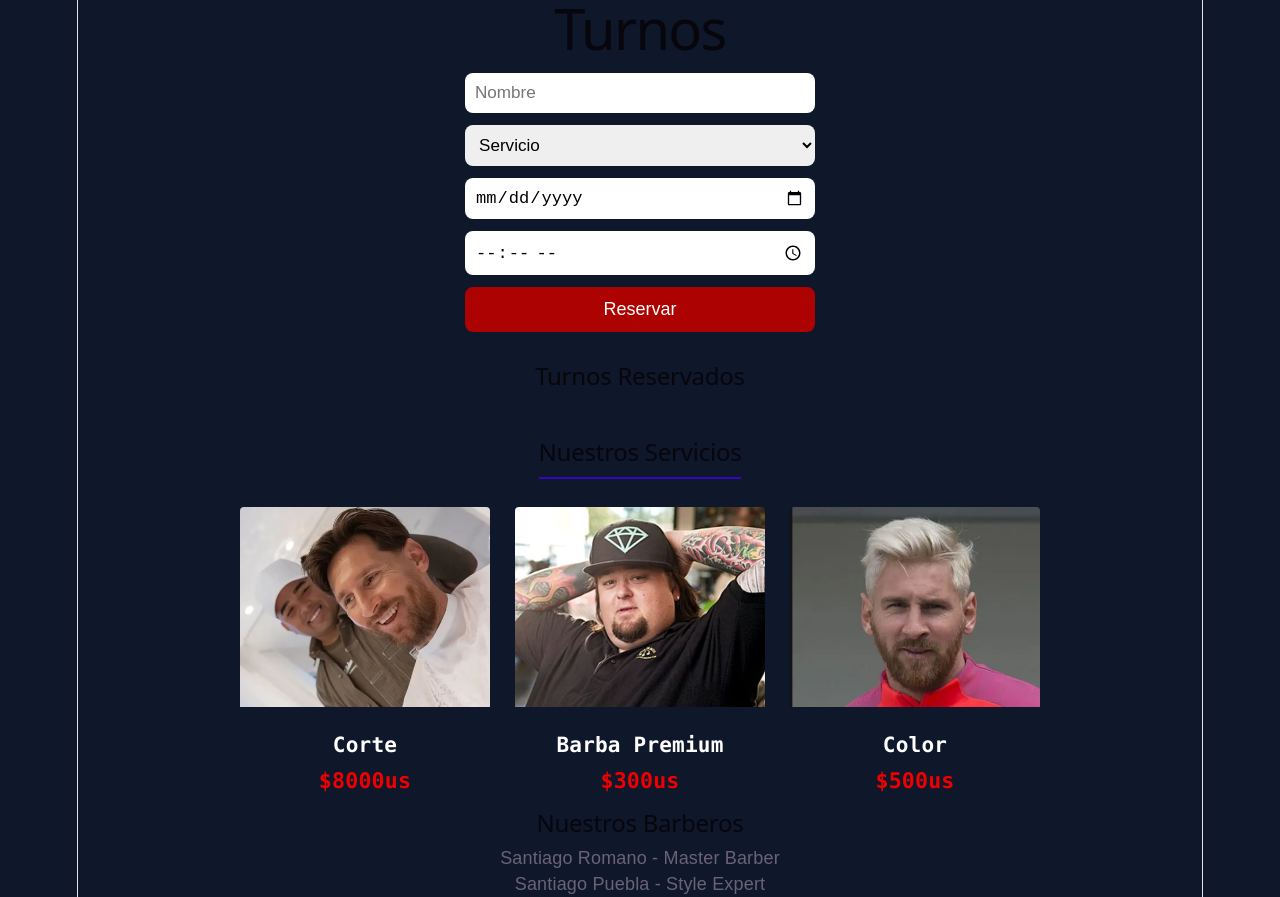
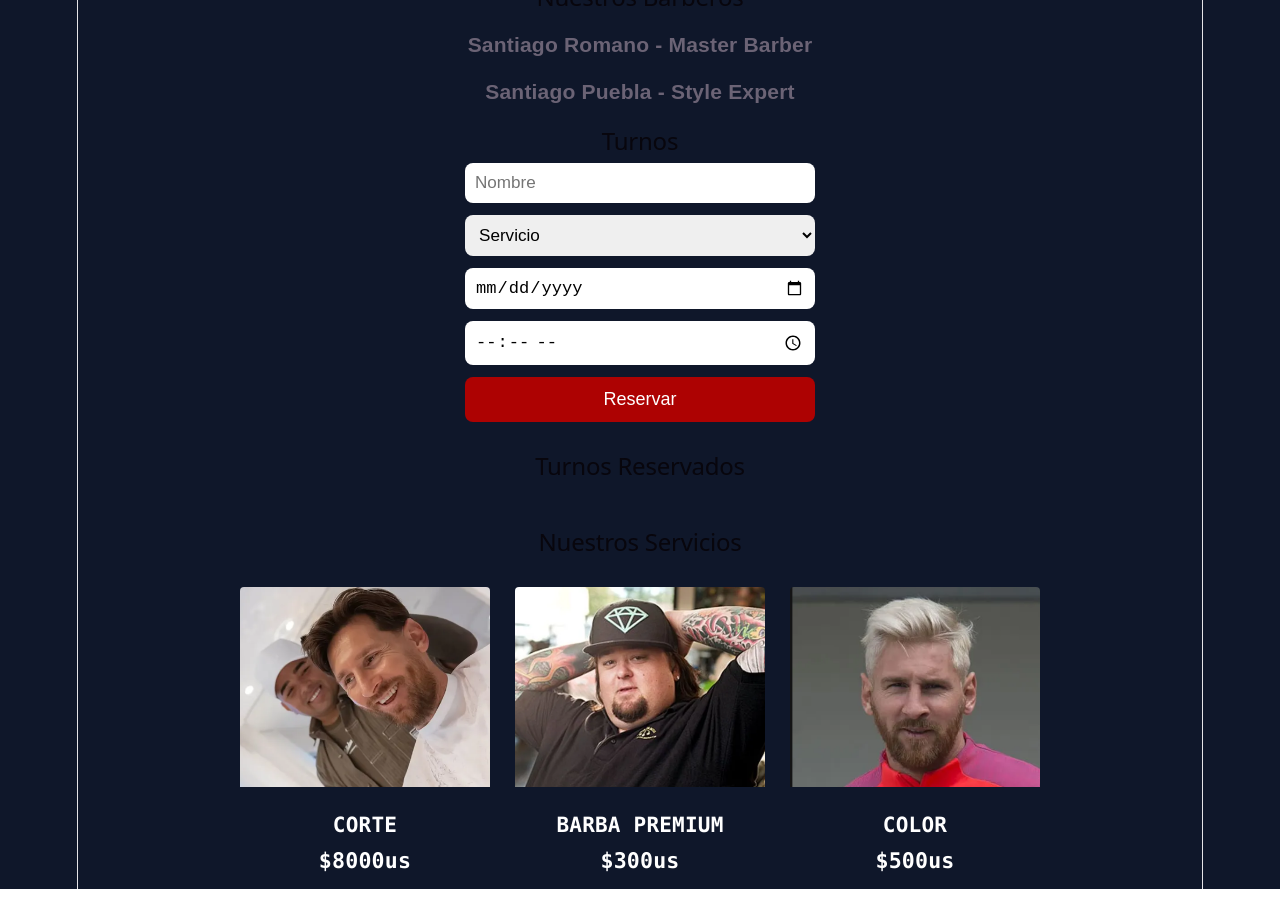
Before and after one commit to SantiDev03/puebla-romano, a React (Vite) app: page / in a window 1280 px wide. Shown: the part 600-1497 px from the top of the page. Built offline with nearby package versions, Linux system fonts and the light colour scheme.

Commit message:
Modificaciones en el orden de los imports

```diff
--- a/src/App.jsx
+++ b/src/App.jsx
@@ -1,7 +1,6 @@
 import Home from "./components/Home";
 import Turnos from "./components/Turnos";
 import Barber from "./components/Barber";
-import Card from "./components/Card";
 import Servicios from "./components/Servicios";
 import "./App.css";
 
@@ -9,12 +8,9 @@ function App() {
   return (
     <>
       <Home />
+      <Barber />
       <Turnos />
-      <Barber />
-      <main>
-        <Servicios />
-        <Card />
-      </main>
+      <Servicios />
     </>
   );
 }
--- a/src/components/Barber.jsx
+++ b/src/components/Barber.jsx
@@ -1,7 +1,14 @@
 import React from "react";
 
 function Barber() {
-  return <nav className="header-barberia"></nav>;
+  return (
+    <div className="min-h-screen bg-black text-white flex flex-col items-center justify-center p-6">
+      <section className="text-center mb-8">
+        <h2 className="text-3xl font-bold">Nuestros Barberos</h2>
+        <h3 className="mt-2 text-white">Santiago Romano - Master Barber</h3>
+        <h3 className="text-white">Santiago Puebla - Style Expert</h3>
+      </section>
+    </div>
+  );
 }
-
 export default Barber;
--- a/src/components/Card.jsx
+++ /dev/null
@@ -1,14 +0,0 @@
-import React from "react";
-
-function Card() {
-  return (
-    <div className="min-h-screen bg-black text-white flex flex-col items-center justify-center p-6">
-      <section className="text-center mb-8">
-        <h2 className="text-3xl font-bold">Nuestros Barberos</h2>
-        <p className="mt-2">Santiago Romano - Master Barber</p>
-        <p>Santiago Puebla - Style Expert</p>
-      </section>
-    </div>
-  );
-}
-export default Card;
--- a/src/components/Servicios.jsx
+++ b/src/components/Servicios.jsx
@@ -1,37 +1,71 @@
-import React from 'react';
-import imgCorte from '../assets/cortemessi.png';
-import imgBarba from '../assets/chumle.png';
-import imgColor from '../assets/color.png';
+import React from "react";
+import imgCorte from "../assets/cortemessi.png";
+import imgBarba from "../assets/chumle.png";
+import imgColor from "../assets/color.png";
 
 function Servicios() {
   const listaServicios = [
-    { id: 1, nombre: 'Corte', precio: '$8000us', foto: imgCorte },
-    { id: 2, nombre: 'Barba Premium', precio: '$300us', foto: imgBarba },
-    { id: 3, nombre: 'Color', precio: '$500us', foto: imgColor }
+    { id: 1, nombre: "CORTE", precio: "$8000us", foto: imgCorte },
+    { id: 2, nombre: "BARBA PREMIUM", precio: "$300us", foto: imgBarba },
+    { id: 3, nombre: "COLOR", precio: "$500us", foto: imgColor },
   ];
 
   return (
-    <section className="seccion-servicios" style={{ textAlign: 'center', color: 'white', marginTop: '40px' }}>
-      <h2 style={{ borderBottom: '2px solid #3507c0', display: 'inline-block', paddingBottom: '10px' }}>
+    <section
+      className="seccion-servicios"
+      style={{ textAlign: "center", color: "white", marginTop: "40px" }}
+    >
+      <h2
+        style={{
+          display: "inline-block",
+          paddingBottom: "2px",
+        }}
+      >
         Nuestros Servicios
       </h2>
-      <div style={{ display: 'flex', justifyContent: 'center', gap: '25px', flexWrap: 'wrap', marginTop: '20px' }}>
+      <div
+        style={{
+          display: "flex",
+          justifyContent: "center",
+          gap: "25px",
+          flexWrap: "wrap",
+          marginTop: "20px",
+        }}
+      >
         {listaServicios.map((s) => (
-          <div key={s.id} className="counter" style={{ width: '250px', padding: '0', overflow: 'hidden', display: 'flex', flexDirection: 'column' }}>
-
+          <div
+            key={s.id}
+            className="counter"
+            style={{
+              width: "250px",
+              padding: "0",
+              overflow: "hidden",
+              display: "flex",
+              flexDirection: "column",
+            }}
+          >
             <img
               src={s.foto}
               alt={s.nombre}
               style={{
-                width: '100%',
-                height: '200px',
-                objectFit: 'cover',
-                display: 'block'
+                width: "100%",
+                height: "200px",
+                objectFit: "cover",
+                display: "block",
               }}
             />
-            <div style={{ padding: '15px' }}>
-              <h3 style={{ margin: '10px 0', color: 'white' }}>{s.nombre}</h3>
-              <p style={{ color: '#ef0000', fontWeight: 'bold', fontSize: '1.2rem', margin: '0' }}>{s.precio}</p>
+            <div style={{ padding: "15px" }}>
+              <h3 style={{ margin: "10px 0", color: "white" }}>{s.nombre}</h3>
+              <p
+                style={{
+                  color: "#ffffff",
+                  fontWeight: "bold",
+                  fontSize: "1.2rem",
+                  margin: "0",
+                }}
+              >
+                {s.precio}
+              </p>
             </div>
           </div>
         ))}
--- a/src/components/Turnos.jsx
+++ b/src/components/Turnos.jsx
@@ -38,7 +38,7 @@ function Turnos() {
 
   return (
     <div>
-      <h1>Turnos</h1>
+      <h2>Turnos</h2>
 
       <form onSubmit={handleSubmit}>
         <input
```
